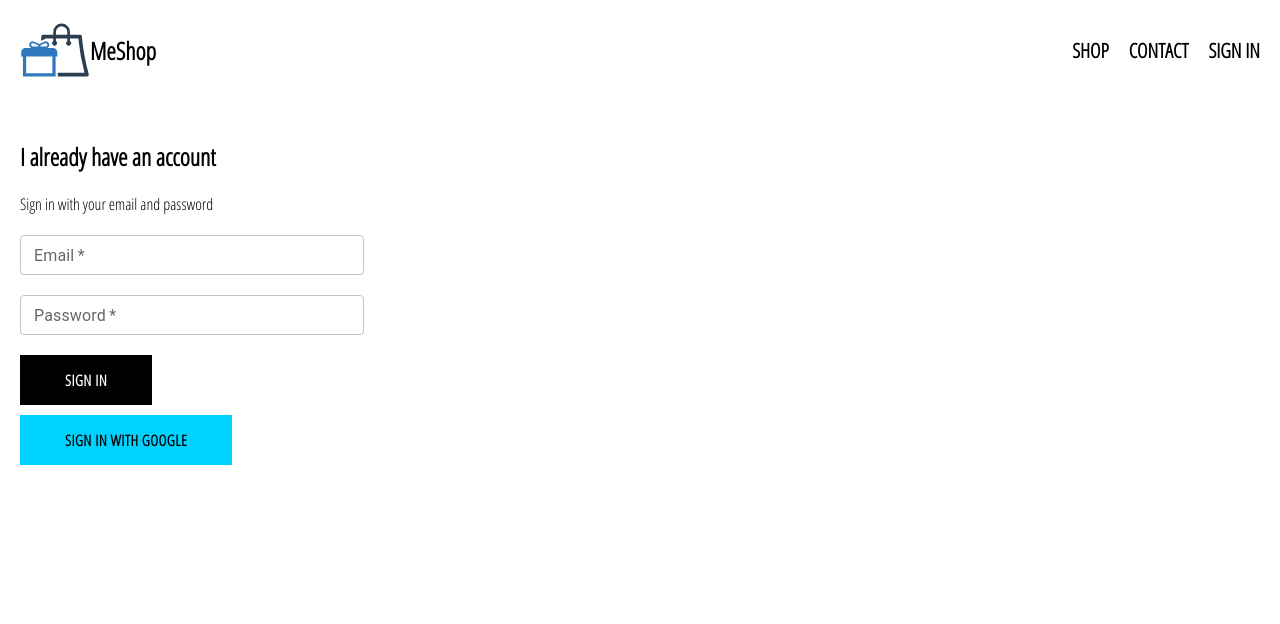
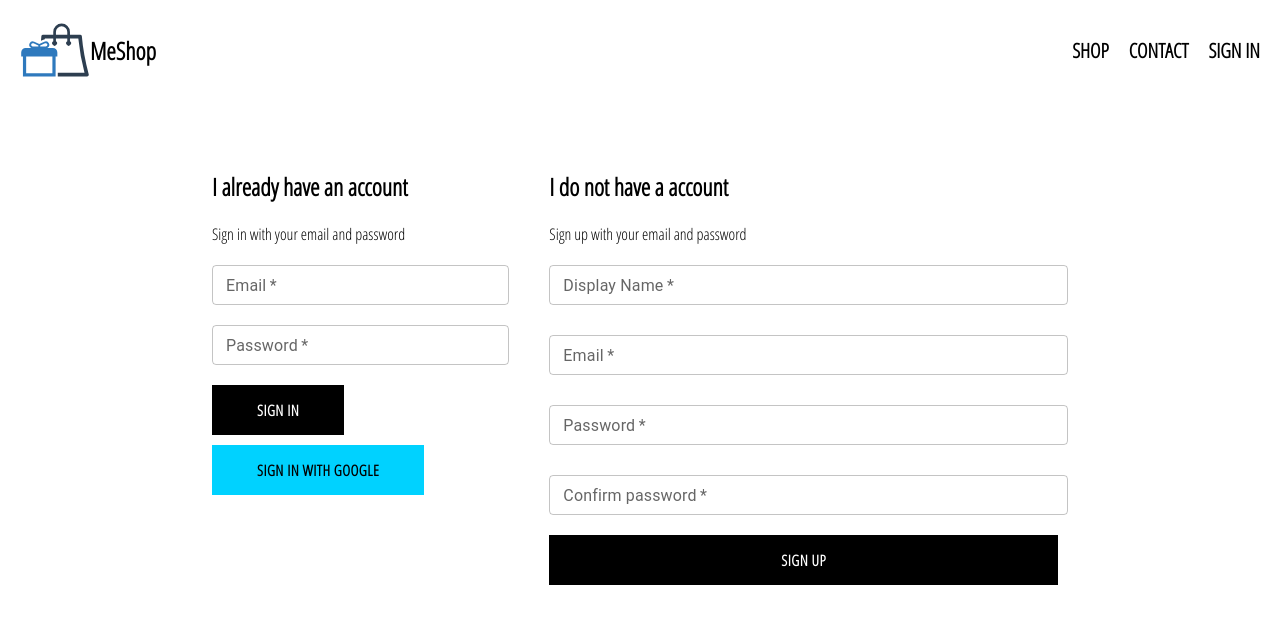
Before and after one commit to vivek-padelkar/meshop, a React (Create React App) app: page /signin in a window 1280 px wide. Shown: the top 624 px of the page. Built offline with nearby package versions, Linux system fonts and the light colour scheme; no server answers.

Commit message:
code for adding new user

```diff
--- a/src/App.js
+++ b/src/App.js
@@ -18,10 +18,25 @@ class App extends Component {
   unSubscribeAuth = null
 
   componentDidMount() {
-    this.unSubscribeAuth = auth.onAuthStateChanged(async (user) => {
-      createUserProfileDocument(user)
-      // this.setState({ currentUser: user })
-      //console.log(user)
+    //its a observer that runs every sign in and sign out
+    this.unSubscribeAuth = auth.onAuthStateChanged(async (userAuth) => {
+      if (userAuth) {
+        const UserRef = await createUserProfileDocument(userAuth)
+        UserRef.onSnapshot((snapshot) => {
+          console.log(`yo  snapshot ${JSON.stringify(snapshot.data())}`)
+          this.setState(
+            {
+              currentUser: {
+                id: snapshot.id,
+                ...snapshot.data(),
+              },
+            },
+            console.log(this.state)
+          )
+        })
+      }
+
+      this.setState({ currentUser: userAuth })
     })
   }
 
--- /dev/null
+++ b/src/components/sign-up/SignUp.component.js
@@ -0,0 +1,99 @@
+import { Component } from 'react'
+import { SignUpContainer, Title, CutomForm } from './SignUp.style'
+import FormInput from '../form-input/FormInput.component'
+import CustomeButton from '../custome-button/CustomeButton.component'
+import { auth, createUserProfileDocument } from '../../firebase/firebase.utils'
+
+class SignUp extends Component {
+  constructor(props) {
+    super(props)
+    this.state = {
+      displayName: '',
+      emal: '',
+      password: '',
+      confirmPassword: '',
+    }
+  }
+
+  handleSubmit = async (e) => {
+    e.preventDefault()
+    const { displayName, email, password, confirmPassword } = this.state
+    if (password !== confirmPassword) {
+      alert(`Password don't match`)
+      return
+    }
+
+    try {
+      const { user } = await auth.createUserWithEmailAndPassword(
+        email,
+        password
+      )
+      await createUserProfileDocument(user, { displayName })
+      this.setState({
+        displayNmae: '',
+        emal: '',
+        password: '',
+        confirmPassword: '',
+      })
+    } catch (error) {
+      console.log('error while sign up ' + error.message)
+    }
+  }
+
+  handleChange = (e) => {
+    const { name, value } = e.target
+    this.setState({ [name]: value })
+  }
+
+  render() {
+    const { displayName, email, password, confirmPassword } = this.state
+    return (
+      <SignUpContainer>
+        <Title>I do not have a account</Title>
+        <span>Sign up with your email and password</span>
+
+        <CutomForm onSubmit={this.handleSubmit}>
+          <FormInput
+            type="text"
+            name="displayNmae"
+            label="Display Name"
+            value={displayName}
+            onChange={this.handleChange}
+            required
+          />
+
+          <FormInput
+            type="email"
+            name="email"
+            label="Email"
+            value={email}
+            onChange={this.handleChange}
+            required
+          />
+
+          <FormInput
+            type="password"
+            name="password"
+            label="Password"
+            value={password}
+            onChange={this.handleChange}
+            required
+          />
+
+          <FormInput
+            type="password"
+            name="confirmPassword"
+            label="Confirm password"
+            value={confirmPassword}
+            onChange={this.handleChange}
+            required
+          />
+
+          <CustomeButton type="submit">Sign up</CustomeButton>
+        </CutomForm>
+      </SignUpContainer>
+    )
+  }
+}
+
+export default SignUp
--- /dev/null
+++ b/src/components/sign-up/SignUp.style.js
@@ -0,0 +1,15 @@
+import styled from 'styled-components'
+
+export const SignUpContainer = styled.div`
+  width: 50vw;
+  display: flex;
+  flex-direction: column;
+  padding: 20px;
+`
+
+export const Title = styled.h2``
+
+export const CutomForm = styled.form`
+  display: flex;
+  flex-direction: column;
+`
--- a/src/firebase/firebase.utils.js
+++ b/src/firebase/firebase.utils.js
@@ -14,8 +14,22 @@ const config = {
 
 export const createUserProfileDocument = async (userAuth, additionalData) => {
   if (!userAuth) return
+  //to get snapshot********
+  const userRef = firestore.doc(`users/${userAuth.uid}`)
+  const snapShot = await userRef.get()
 
-  console.log(firestore.doc('users/123111111'))
+  if (!snapShot.exists) {
+    const { displayName, email } = userAuth
+    const createdAt = new Date()
+    try {
+      await userRef.set({ displayName, email, createdAt, ...additionalData })
+      console.log('i am saved')
+    } catch (error) {
+      console.log('error while adding user=' + error.message)
+    }
+  }
+  return userRef
+  //********************* */
 }
 
 firebase.initializeApp(config)
--- a/src/pages/signIn-signUp-page/signIn-signUp-page.component.js
+++ b/src/pages/signIn-signUp-page/signIn-signUp-page.component.js
@@ -1,9 +1,11 @@
 import { SigninSignUpPageContainer } from './signIn-signUp-page.style'
 import SignIn from '../../components/sign-in/Signin.component'
+import SignUp from '../../components/sign-up/SignUp.component'
 const SignInSignUpPage = () => {
   return (
     <SigninSignUpPageContainer>
       <SignIn />
+      <SignUp />
     </SigninSignUpPageContainer>
   )
 }
--- a/src/pages/signIn-signUp-page/signIn-signUp-page.style.js
+++ b/src/pages/signIn-signUp-page/signIn-signUp-page.style.js
@@ -1,3 +1,8 @@
 import styled from 'styled-components'
 
-export const SigninSignUpPageContainer = styled.div``
+export const SigninSignUpPageContainer = styled.div`
+  display: flex;
+  justify-content: space-between;
+  width: 70vw;
+  margin: 30px auto;
+`
```
